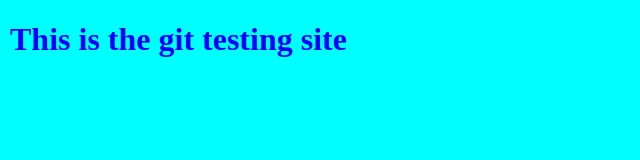
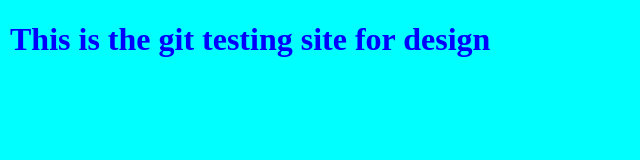
Before and after one commit to Rishabh471/gittuto, a plain HTML site: page index.html in a window 1280 px wide. Shown: the whole page, without its empty margins (0-640 px from the left). Drawn offline with Linux system fonts and the light colour scheme.

Commit message:
added changes from design branch

```diff
--- a/index.html
+++ b/index.html
@@ -7,6 +7,6 @@
     <title>new doc file v6</title>
 </head>
 <body>
-    <h1>This is the git testing site</h1>
+    <h1>This is the git testing site for design</h1>
 </body>
 </html>
```
